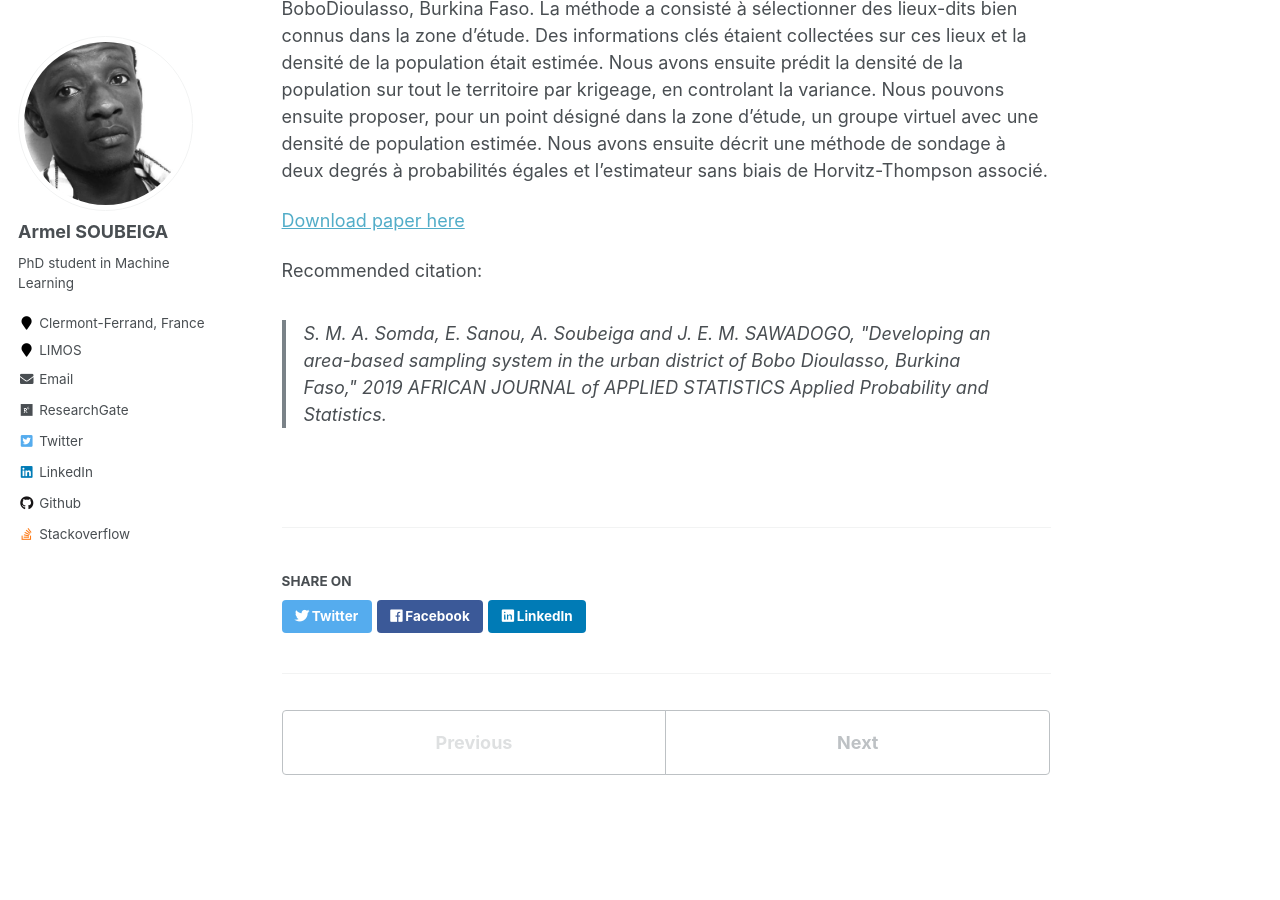
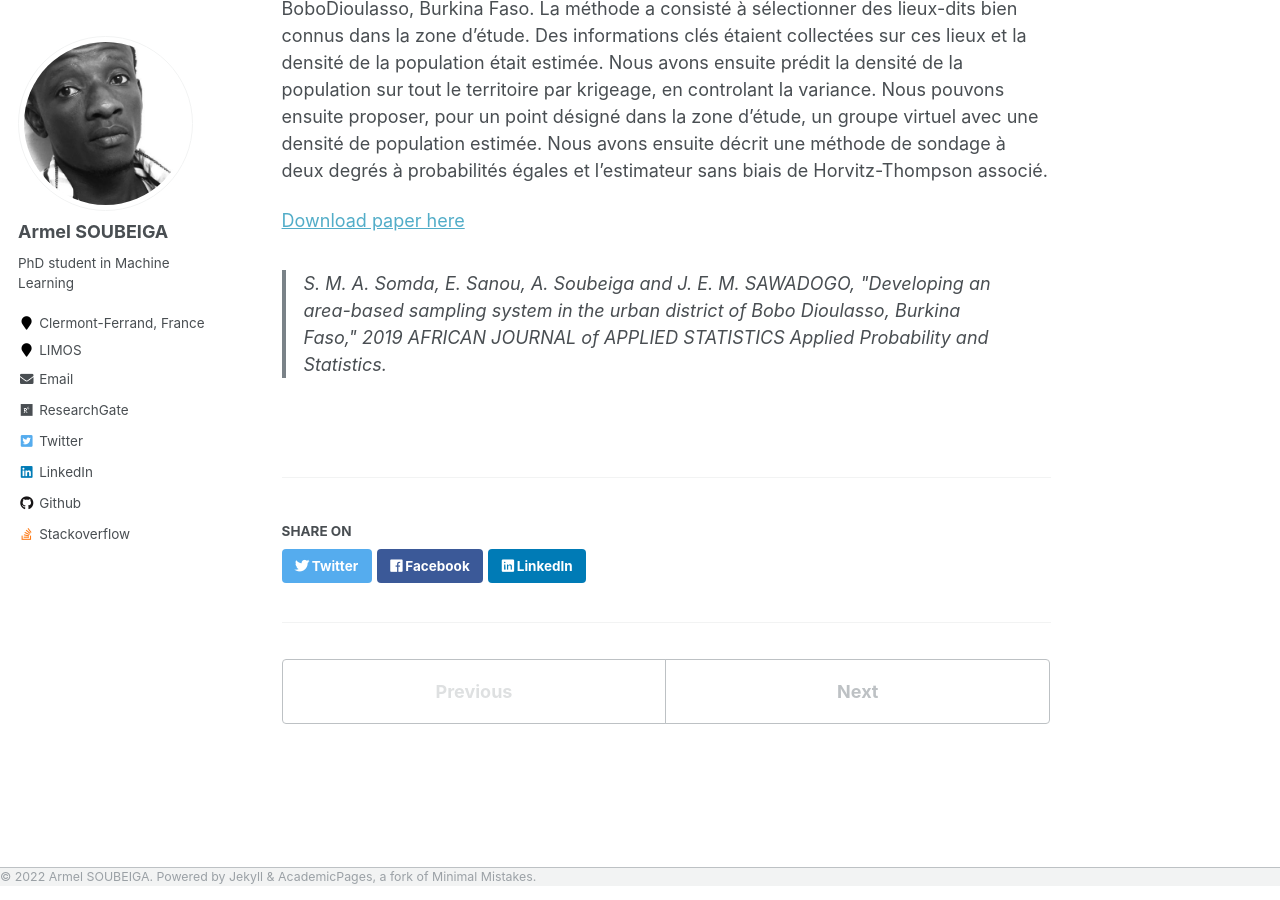
Before and after one commit to armelsoubeiga/neweb, a Jekyll site: the page built from _publications/2019-01-01-developing-area-based-sampling.md, in a window 1280 px wide and 900 px high, scrolled down 718 px. Built offline with Jekyll 4.4.1, drawn with Linux system fonts in a browser that asks for light colours; part of the change alters nothing that is shown.

Commit message:
Update 2019-01-01-developing-area-based-sampling.md

```diff
--- a/_publications/2019-01-01-developing-area-based-sampling.md
+++ b/_publications/2019-01-01-developing-area-based-sampling.md
@@ -2,7 +2,7 @@
 title: "Developing an area-based sampling system in the urban district of Bobo Dioulasso, Burkina Faso"
 collection: publications
 permalink: /publications/2019-01-01-developing-area-based-sampling
-excerpt: 'Developing an area-based sampling system in the urban district of Bobo Dioulasso, Burkina Faso'
+excerpt:
 date: 2019-09-19
 venue: 'AFRICAN JOURNAL of APPLIED STATISTICS'
 paperurl: 'https://www.researchgate.net/publication/333068024_Developing_an_area-based_sampling_system_in_the_urban_district_of_Bobo_Dioulasso_Burkina_Faso'
@@ -19,5 +19,5 @@ Burkina Faso. Our method consists in first selecting commonly known spots in the
 
 <a href='https://github.com/armelsoubeiga/neweb/blob/main/_publications/paper/ajas_2019_01_05_def.pdf'>Download paper here</a>
 
-Recommended citation:
+
 > S. M. A. Somda, E. Sanou, A. Soubeiga and J. E. M. SAWADOGO, &quot;Developing an area-based sampling system in the urban district of Bobo Dioulasso, Burkina Faso,&quot; <i>2019 AFRICAN JOURNAL of APPLIED STATISTICS Applied Probability and Statistics.</i>
```
